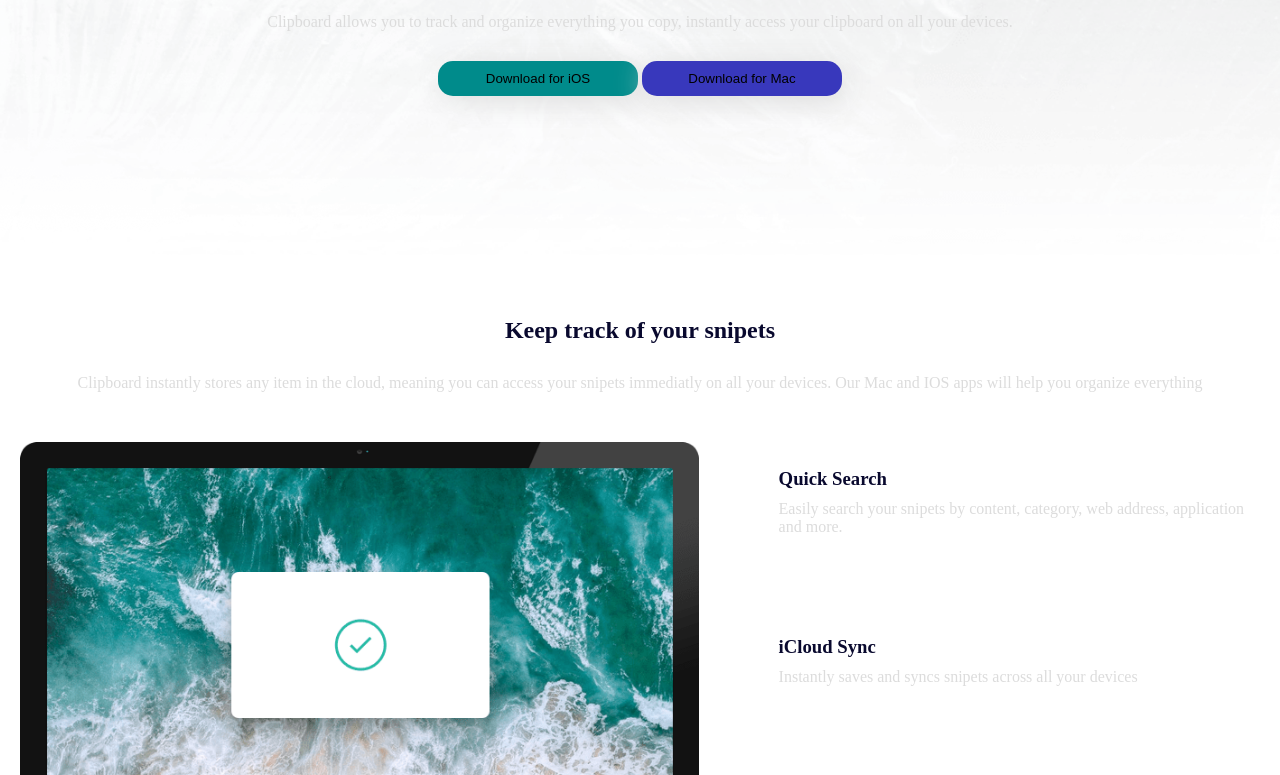
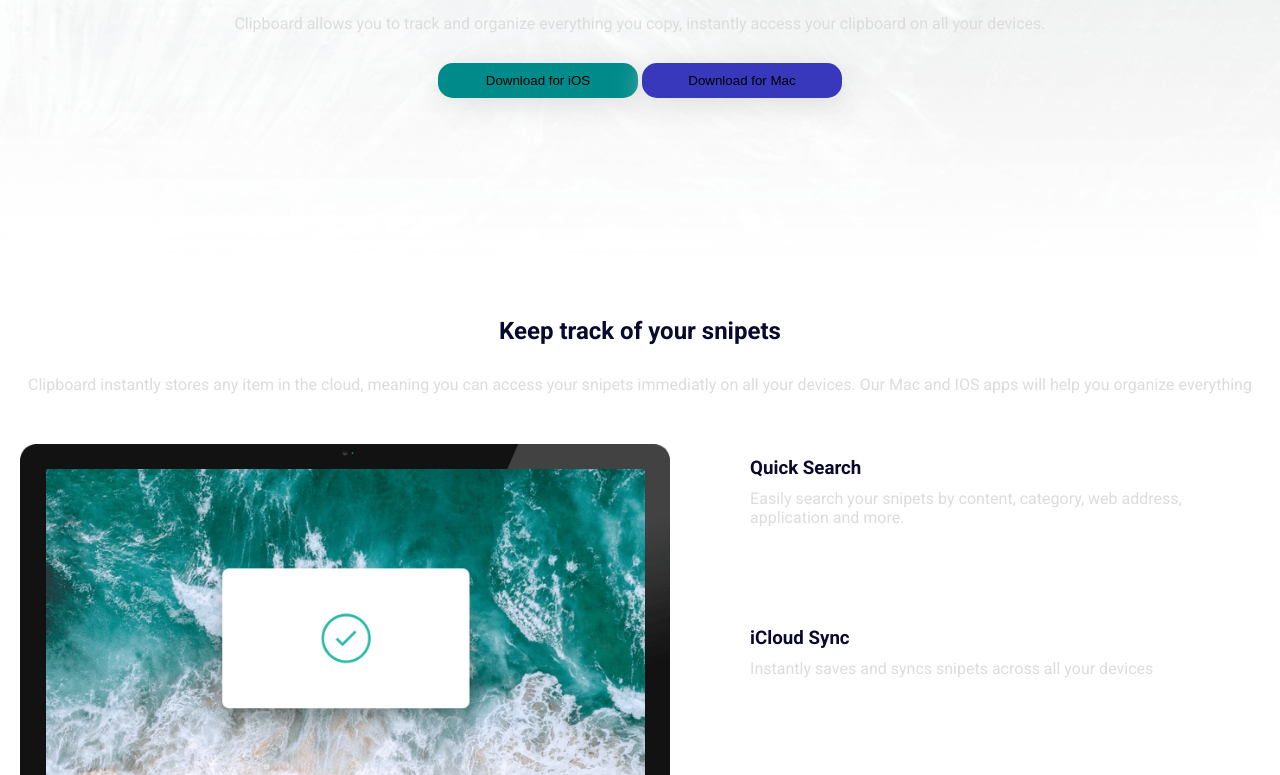
Before and after one commit to binetougaye/challenge9, a plain HTML site: page index.html in a window 1280 px wide. Shown: the part 233-1008 px from the top of the page. Drawn offline with Linux system fonts and the light colour scheme.

Commit message:
font family

```diff
--- a/styles.css
+++ b/styles.css
@@ -1,3 +1,7 @@
+
+
+  @import url('https://fonts.googleapis.com/css2?family=Roboto:ital,wght@0,300;0,400;0,500;0,700;0,900;1,100;1,300;1,400;1,500;1,700;1,900&display=swap');
+
 *{
     padding: 0;
     margin: 0;
@@ -8,6 +12,9 @@ header{
     background-size: cover;
     background-repeat: no-repeat;
     height: 500px;
+}
+body{
+    font-family: 'Roboto', sans-serif;
 }
 .container{
     max-width: 1400px;
```
